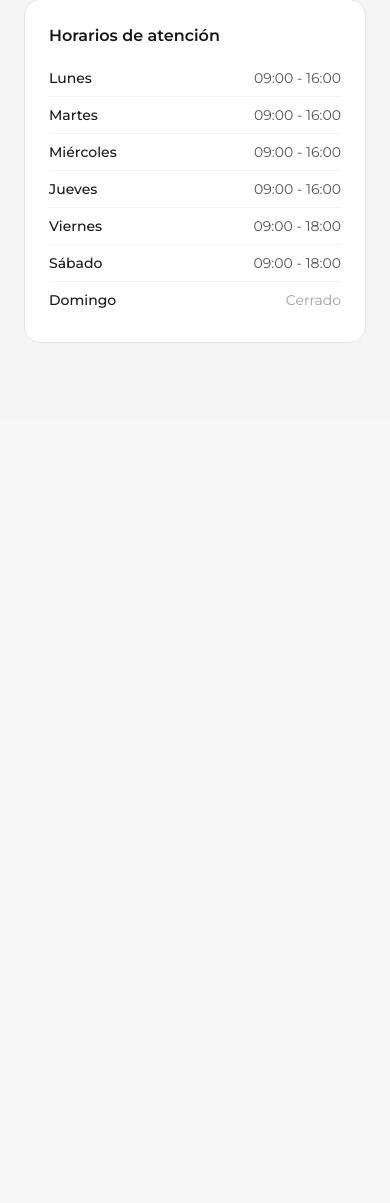
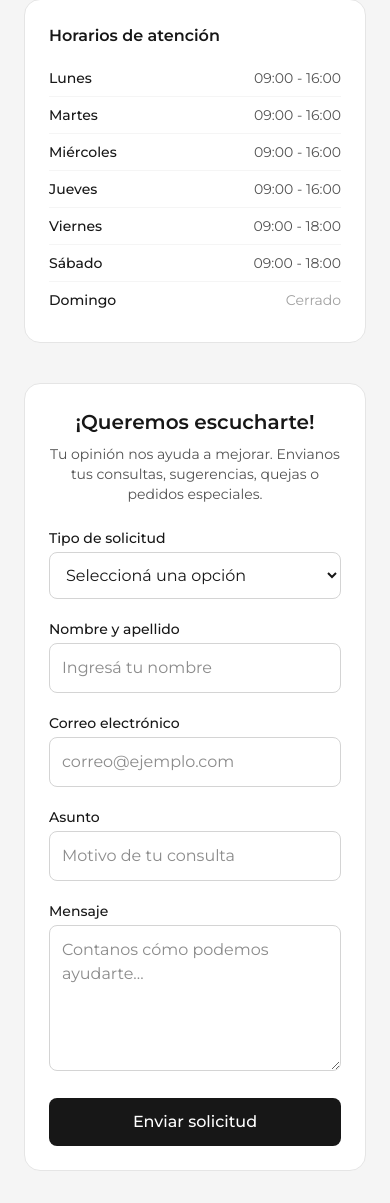
Before and after one commit to ginocondez-alt/cafe-de-barrio, a Laravel app: page /nosotros in a window 390 px wide; the page is wider, and only the part inside the window is pictured. Shown: the part 425-1628 px from the top of that part. Before the commit the page ends 768 px from the top of that part, so only its background shows below. Run offline with Laravel 12, Linux system fonts and the light colour scheme; data comes from the database, SQL or seed files in the repository; style sheets or scripts are compiled from the project's sources.

Commit message:
Agregue el modulo de solicitudes

```diff
--- a/resources/views/layouts/admin.blade.php
+++ b/resources/views/layouts/admin.blade.php
@@ -10,6 +10,7 @@
                     ['admin.productos.index',  'Menú'],
                     ['admin.usuarios.index', 'Usuarios'],
                     ['admin.horarios.index', 'Horarios'],
+                    ['admin.solicitudes.index', 'Solicitudes'],
                 ];
             @endphp
 
--- a/resources/views/nosotros.blade.php
+++ b/resources/views/nosotros.blade.php
@@ -26,4 +26,96 @@
             @endforeach
         </ul>
     </div>
+    {{--formulario de contacto--}}
+     <div class="mx-auto mt-10 max-w-2xl rounded-2xl border border-neutral-200 bg-white p-6 md:p-8">
+
+        <div class="mb-6 text-center">
+            <h2 class="text-xl font-semibold">¡Queremos escucharte!</h2>
+            <p class="mt-2 text-sm text-neutral-600">
+                Tu opinión nos ayuda a mejorar. Envianos tus consultas,
+                sugerencias, quejas o pedidos especiales.
+            </p>
+        </div>
+
+        <form action="{{ route('solicitudes.store') }}" method="POST" class="space-y-5">
+            @csrf
+
+            {{-- Mensaje de éxito --}}
+            @if (session('success'))
+                <div class="rounded-lg bg-green-100 p-3 text-green-800">
+                    {{ session('success') }}
+                </div>
+            @endif
+
+            {{-- Errores de validación --}}
+            @if ($errors->any())
+                <div class="rounded-lg bg-red-100 p-3 text-red-800">
+                    <ul class="list-disc pl-5">
+                        @foreach ($errors->all() as $error)
+                            <li>{{ $error }}</li>
+                        @endforeach
+                    </ul>
+                </div>
+            @endif
+
+            <div>
+                <label for="tipo" class="mb-1 block text-sm font-medium">
+                    Tipo de solicitud
+                </label>
+                <select id="tipo" name="tipo" required
+                    class="w-full rounded-lg border border-neutral-300 p-3 focus:border-neutral-800 focus:outline-none">
+                    <option value="">Seleccioná una opción</option>
+                    <option value="queja" {{ old('tipo') == 'queja' ? 'selected' : '' }}>Queja o reclamo</option>
+                    <option value="sugerencia" {{ old('tipo') == 'sugerencia' ? 'selected' : '' }}>Sugerencia</option>
+                    <option value="pedido_especial" {{ old('tipo') == 'pedido_especial' ? 'selected' : '' }}>Pedido especial</option>
+                    <option value="consulta" {{ old('tipo') == 'consulta' ? 'selected' : '' }}>Otra consulta</option>
+                </select>
+            </div>
+
+            <div>
+                <label for="nombre" class="mb-1 block text-sm font-medium">
+                    Nombre y apellido
+                </label>
+                <input type="text" id="nombre" name="nombre" required
+                    value="{{ old('nombre') }}"
+                    placeholder="Ingresá tu nombre"
+                    class="w-full rounded-lg border border-neutral-300 p-3 focus:border-neutral-800 focus:outline-none">
+            </div>
+
+            <div>
+                <label for="email" class="mb-1 block text-sm font-medium">
+                    Correo electrónico
+                </label>
+                <input type="email" id="email" name="email" required
+                    value="{{ old('email') }}"
+                    placeholder="correo@ejemplo.com"
+                    class="w-full rounded-lg border border-neutral-300 p-3 focus:border-neutral-800 focus:outline-none">
+            </div>
+
+            <div>
+                <label for="asunto" class="mb-1 block text-sm font-medium">
+                    Asunto
+                </label>
+                <input type="text" id="asunto" name="asunto" required
+                    value="{{ old('asunto') }}"
+                    placeholder="Motivo de tu consulta"
+                    class="w-full rounded-lg border border-neutral-300 p-3 focus:border-neutral-800 focus:outline-none">
+            </div>
+
+            <div>
+                <label for="mensaje" class="mb-1 block text-sm font-medium">
+                    Mensaje
+                </label>
+                <textarea id="mensaje" name="mensaje" rows="5" required
+                    placeholder="Contanos cómo podemos ayudarte..."
+                    class="w-full rounded-lg border border-neutral-300 p-3 focus:border-neutral-800 focus:outline-none">{{ old('mensaje') }}</textarea>
+            </div>
+
+            <button type="submit"
+                class="w-full rounded-lg bg-neutral-900 px-5 py-3 font-medium text-white transition hover:bg-neutral-700">
+                Enviar solicitud
+            </button>
+
+        </form>
+    </div>
 @endsection
--- a/routes/web.php
+++ b/routes/web.php
@@ -11,6 +11,8 @@ use App\Http\Controllers\PedidoController;
 use App\Http\Controllers\ProductoController;
 use App\Models\Horario;
 use Illuminate\Support\Facades\Route;
+use App\Http\Controllers\SolicitudController;
+use App\Http\Controllers\Admin\SolicitudController as AdminSolicitudController;
 
 // Rutas para la página de inicio
 Route::view('/', 'inicio')->name('inicio');
@@ -46,6 +48,9 @@ Route::get('/nosotros', function () {
     ]);
 })->name('nosotros');
 
+Route::post('/solicitudes', [SolicitudController::class, 'store'])
+    ->name('solicitudes.store');
+
 // Rutas para usuarios autenticados con rol de administrador
 Route::middleware(['auth', 'rol:administrador'])
     ->prefix('admin')
@@ -56,6 +61,7 @@ Route::middleware(['auth', 'rol:administrador'])
         Route::resource('productos', AdminProductoController::class)->except('show'); // Esto crea rutas para index, create, store, edit, update y destroy
         Route::resource('usuarios', AdminUsuarioController::class)->except('show'); // Esto crea rutas para index, create, store, edit, update y destroy
         Route::resource('horarios', AdminHorarioController::class)->except('show'); // Esto crea rutas para index, create, store, edit, update y destroy
+        Route::get('/solicitudes', [AdminSolicitudController::class, 'index'])->name('solicitudes.index'); //esta ruta para que el administrador pueda acceder a la sección de solicitudes.
     });
 
 // Rutas para usuarios con rol de cocina
```
Also changed, not shown: app/Http/Controllers/Admin/SolicitudController.php (added, +14 -0 lines), app/Http/Controllers/SolicitudController.php (added, +23 -0 lines), app/Models/Solicitud.php (added, +19 -0 lines), resources/views/admin/solicitudes/index.blade.php (added, +63 -0 lines), database/migrations/2026_11_24_105939_create_solicitudes_table.php (added).
